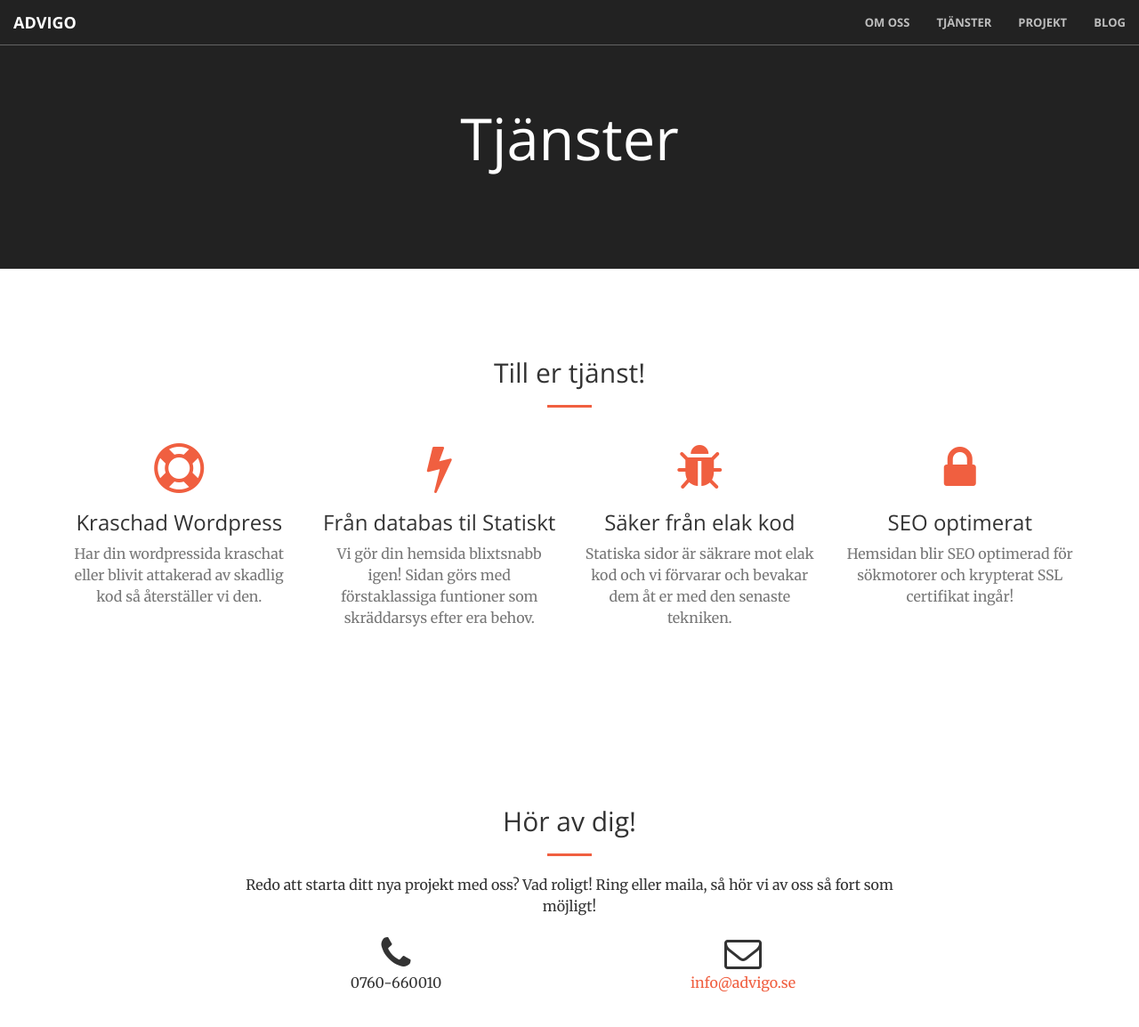
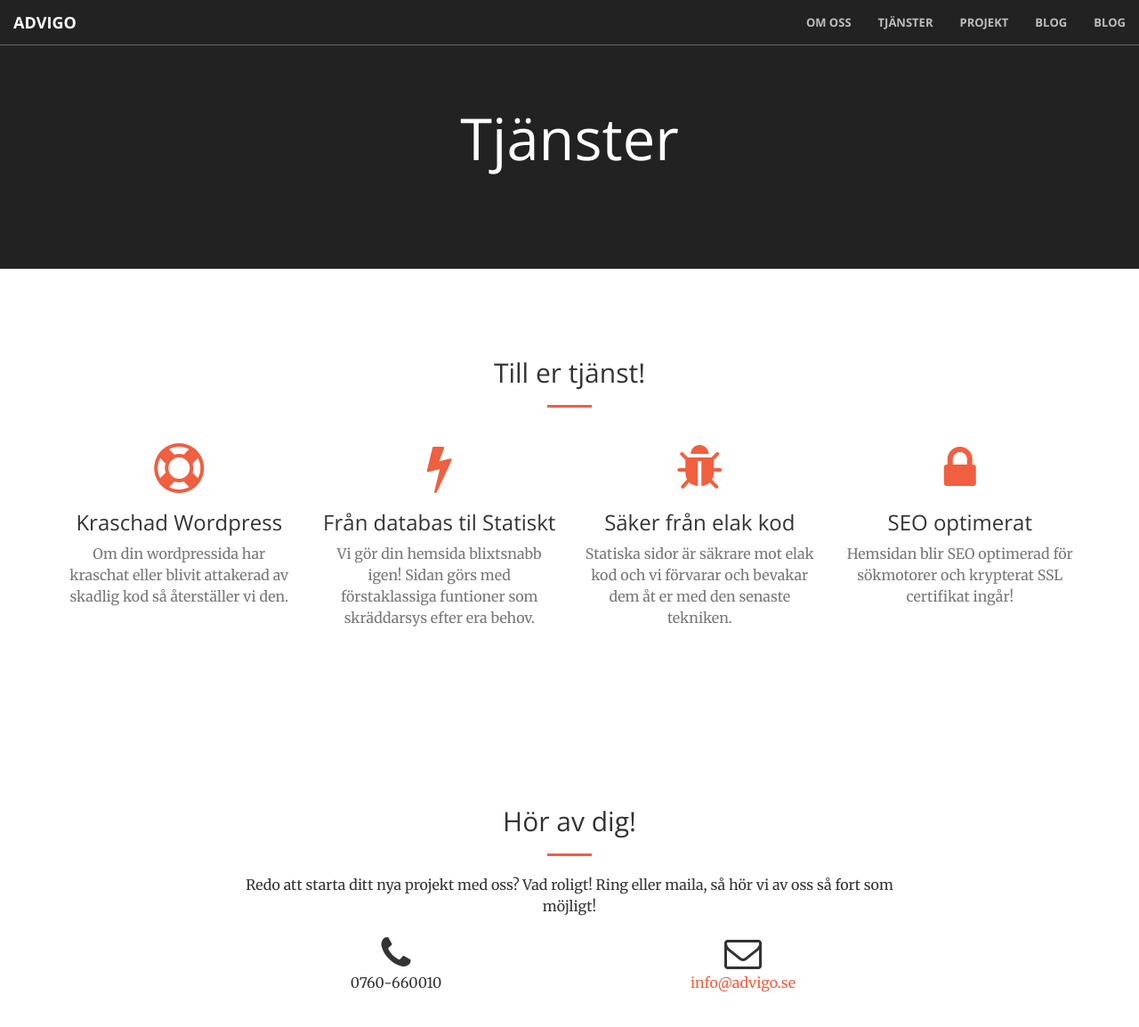
Before and after one commit to advigo/advigo, a Jekyll site: the page built from services.html, in a window 1280 px wide and 1236 px high. Shown: the top 1154 px of the window at 89% size. Built offline with Jekyll 4.4.1, drawn with Linux system fonts in a browser that asks for light colours.

Commit message:
Added demo shop

```diff
--- a/_layouts/default.html
+++ b/_layouts/default.html
@@ -49,6 +49,9 @@
             <li>
               <a href="{{site.baseurl}}/blog.html">Blog</a>
             </li>
+						<li>
+              <a href="{{site.baseurl}}/demo-shop.html">Blog</a>
+            </li>
 					</ul>
 				</div>
 				<!-- /.navbar-collapse -->
--- a/services.html
+++ b/services.html
@@ -17,7 +17,7 @@ title: Tjänster
 				<div class="service-box">
 					<i class="fa fa-4x fa-life-ring wow bounceIn text-primary"></i>
 					<h3>Kraschad Wordpress</h3>
-					<p class="text-muted">Har din wordpressida kraschat eller blivit attakerad av skadlig kod så återställer vi den.</p>
+					<p class="text-muted">Om din wordpressida har kraschat eller blivit attakerad av skadlig kod så återställer vi den.</p>
 				</div>
 			</div>
 			<div class="col-lg-3 col-md-6 text-center">
```
Also changed, not shown: demo-shop.html (added, +9 -0 lines), 6 other files.
